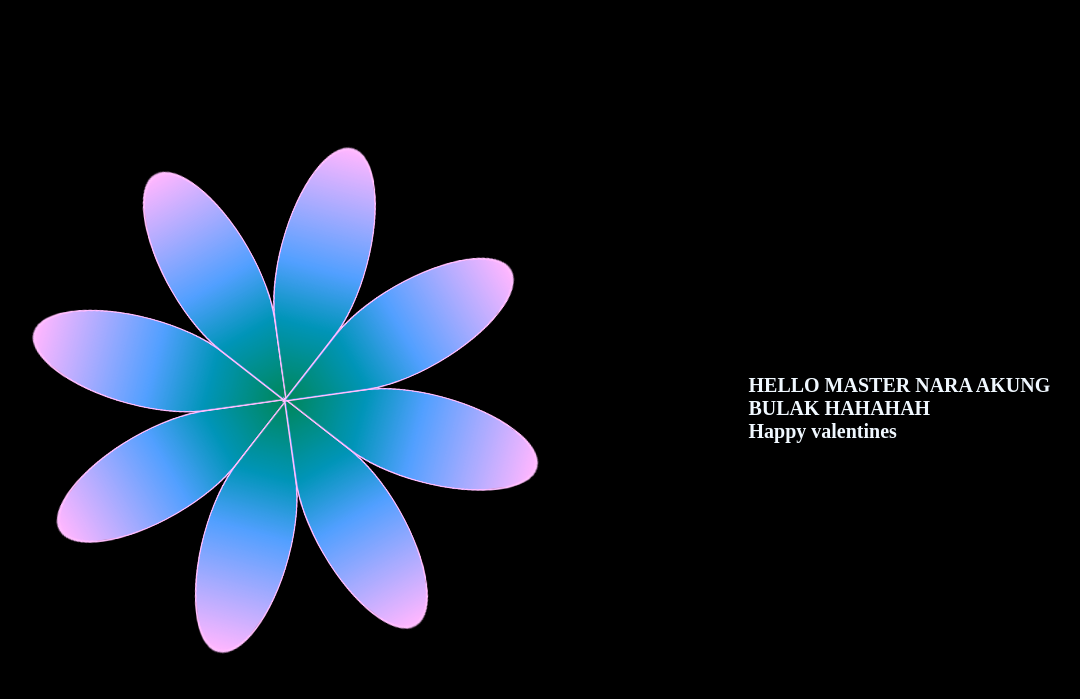
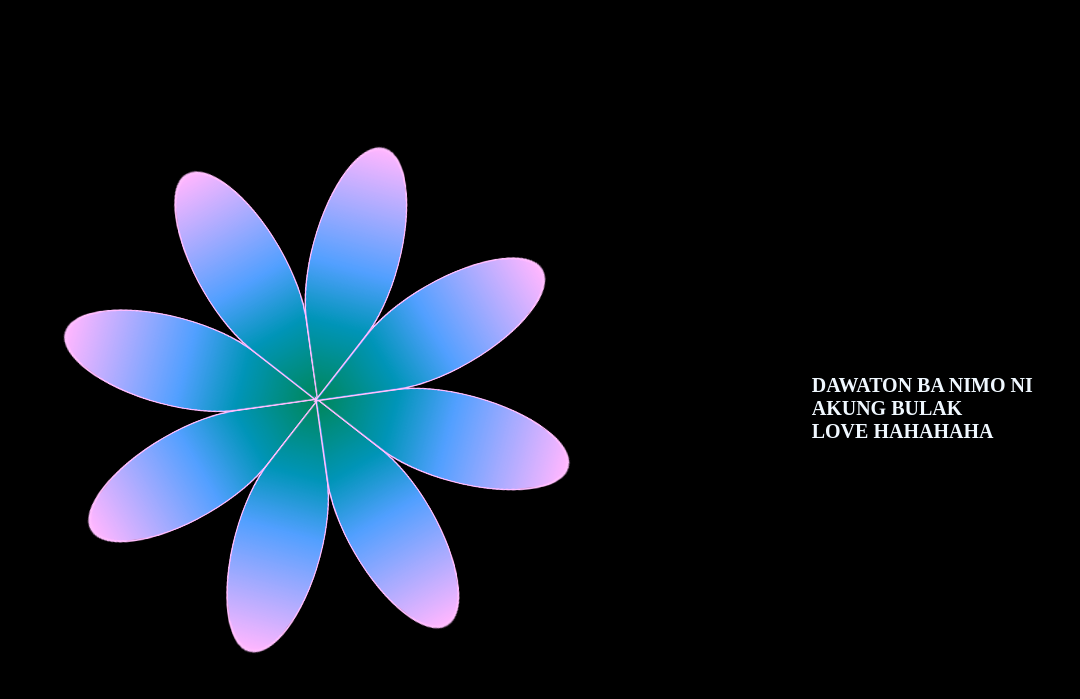
Before and after one commit to yahiko247/flower, a plain HTML site: page index.html in a window 1280 px wide. Shown: the whole page, without its empty margins (178-1258 px from the left). Drawn offline with Linux system fonts and the light colour scheme.

Commit message:
Update index.html

```diff
--- a/index.html
+++ b/index.html
@@ -19,6 +19,6 @@
         <div></div>
         <div></div>
     </section>
-    <h1>HELLO MASTER NARA AKUNG BULAK HAHAHAH<br> Happy valentines</h1>
+    <h1>DAWATON BA NIMO NI AKUNG BULAK <br> LOVE HAHAHAHA</h1>
 </body>
 </html>
```
